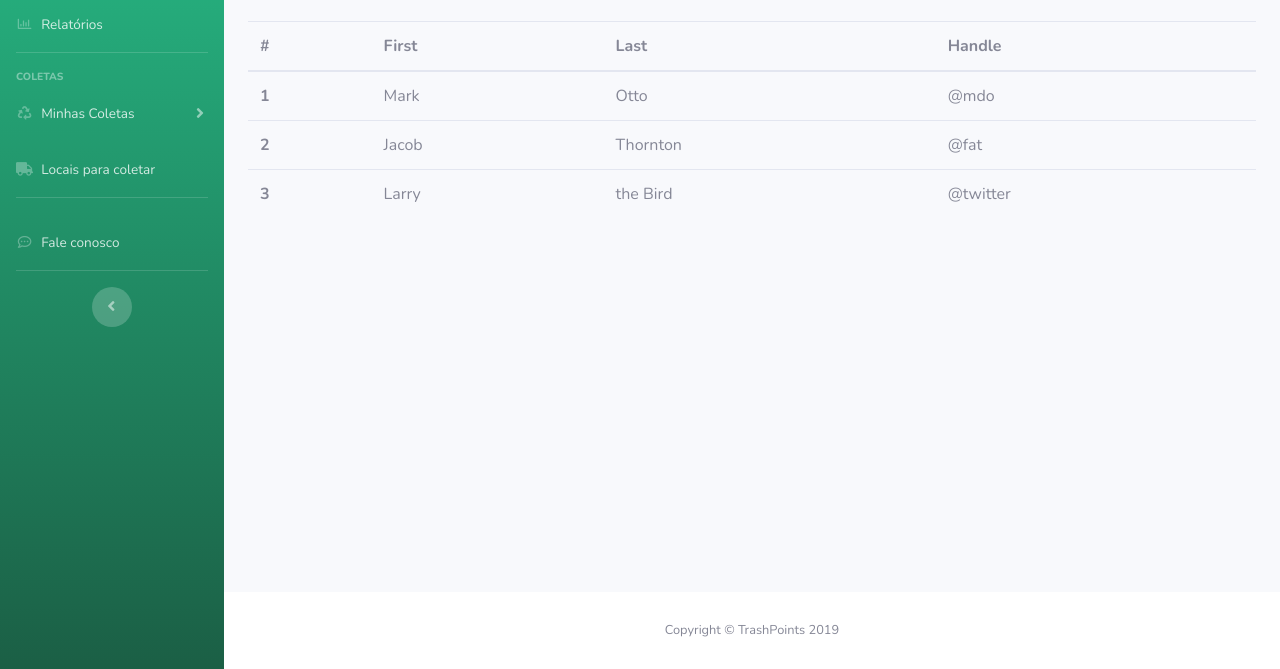
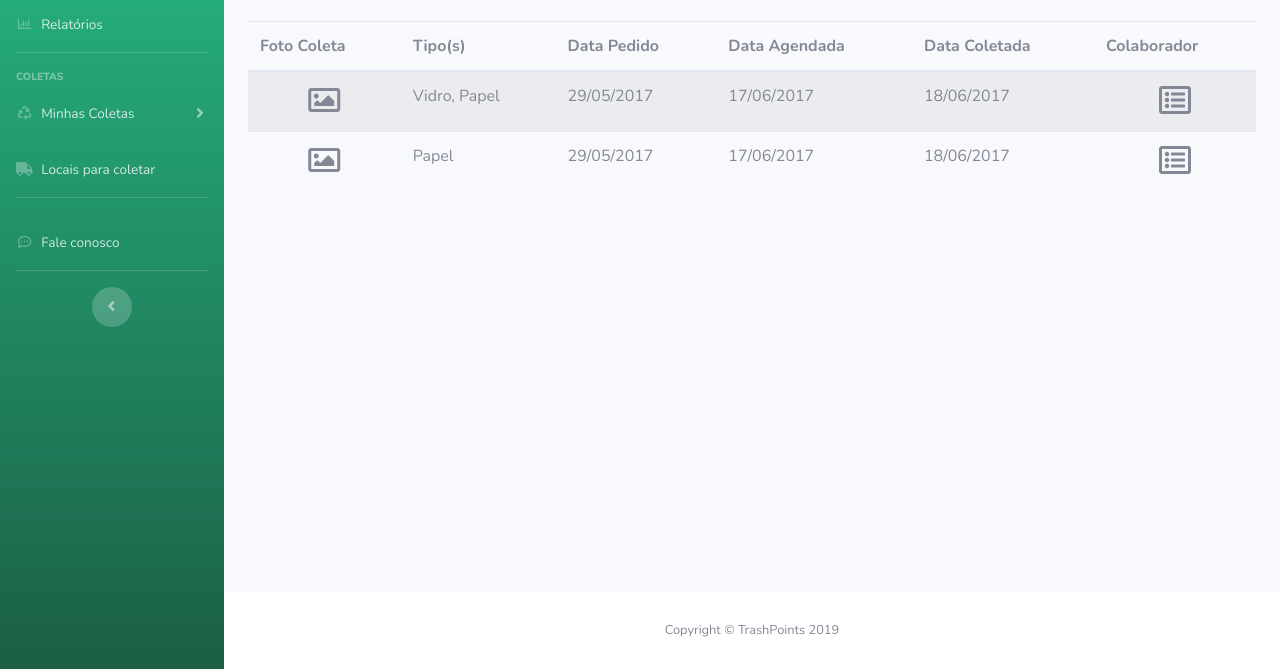
Before and after one commit to WelingtonMonteiro/Trashpoints, a website: page public/index.html at #!/companhia/minhas-coletas/coletadas in a window 1280 px wide. Shown: the part 131-800 px from the top of the page. Drawn offline with nearby package versions, Linux system fonts and the light colour scheme.

Commit message:
implementando view coletas empresa

```diff
--- a/public/app/company/controllers/company-controller.js
+++ b/public/app/company/controllers/company-controller.js
@@ -1,16 +1,37 @@
 (function () {
-    'use strict';
+   'use strict';
 
-    angular.module('trashpoints')
+   angular.module('trashpoints')
       .controller('CompanyCtrl', CompanyCtrl);
 
-    CompanyCtrl.$inject = ['$scope', '$rootScope'];
+   CompanyCtrl.$inject = ['$scope', '$rootScope'];
 
-    function CompanyCtrl($scope, $rootScope) {
-        $rootScope.user = { id: '123456', role: 'COMPANHIA'};
-        //var vm = this;
-        //vm.relatorios = [];
-        console.log('HomeEmpresaCtrl');
-        //$scope.termoPesquisa = "Teste";
-    }
+   function CompanyCtrl($scope, $rootScope) {
+      $rootScope.user = {
+         id: '123456',
+         role: 'COMPANHIA'
+      };
+
+      let vm = $scope;
+
+      vm.collects = [{
+         id: '123',
+         photo: 'assets/images/logos/trashPoints-logotipo-miniatura-alpha.png',
+         types: 'Vidro, Papel',
+         orderDate: new Date(2017, 4, 29),
+         scheduleDate: new Date(2017, 5, 17),
+         collectedDate: new Date(2017, 5, 18)
+      }, {
+         id: '321',
+         photo: 'assets/images/logos/trashPoints-logotipo-miniatura-alpha.png',
+         types: 'Papel',
+         orderDate: new Date(2017, 4, 29),
+         scheduleDate: new Date(2017, 5, 17),
+         collectedDate: new Date(2017, 5, 18)
+      }];
+
+
+
+   }
+
 })();
--- a/public/app/configs/routeConfig.js
+++ b/public/app/configs/routeConfig.js
@@ -32,7 +32,8 @@
 			})
 			.when("/companhia/minhas-coletas/coletadas", {
 				templateUrl: "views/collect/collect.html",
-				controller: "CompanyCtrl"
+				controller: "CompanyCtrl",
+				controllerAs: 'vm'
 			})
 			.when("/not-found", {
 				templateUrl: "views/commons/not-found.html",
--- a/public/views/collect/collect.html
+++ b/public/views/collect/collect.html
@@ -4,33 +4,34 @@
    <!-- Page Heading -->
    <h1 class="h3 mb-4 text-gray-800">Coletadas</h1>
 
-    <table class="table">
+
+   <table class="table table-striped">
       <thead>
          <tr>
-            <th scope="col">#</th>
-            <th scope="col">First</th>
-            <th scope="col">Last</th>
-            <th scope="col">Handle</th>
+            <th scope="col">Foto Coleta</th>
+            <th scope="col">Tipo(s)</th>
+            <th scope="col">Data Pedido</th>
+            <th scope="col">Data Agendada</th>
+            <th scope="col">Data Coletada</th>
+            <th scope="col">Colaborador</th>
          </tr>
       </thead>
-        <tbody>
-          <tr>
-            <th scope="row">1</th>
-            <td>Mark</td>
-            <td>Otto</td>
-            <td>@mdo</td>
-          </tr>
-          <tr>
-            <th scope="row">2</th>
-            <td>Jacob</td>
-            <td>Thornton</td>
-            <td>@fat</td>
-          </tr>
-          <tr>
-            <th scope="row">3</th>
-            <td>Larry</td>
-            <td>the Bird</td>
-            <td>@twitter</td>
+      <tbody ng-controller="CompanyCtrl">
+         <tr ng-repeat="c in collects">
+            <td class="text-center">
+               <a ng-click='openModalImage("{{c.id}}")' title="Ver Imagem da coleta">
+                  <i class="far fa-image fa-2x"></i>
+               </a>
+            </td>
+            <td>{{ c.types }}</td>
+            <td>{{ c.orderDate.toLocaleDateString('pt-br') }}</td>
+            <td>{{ c.scheduleDate.toLocaleDateString('pt-br') }}</td>
+            <td>{{ c.collectedDate.toLocaleDateString('pt-br') }} </td>
+            <td class="text-center">
+               <a onclick="openModalCollaboratorDetails(2)" title="Detalhes do colaborador">
+                  <i class="far fa-list-alt fa-2x"></i>
+               </a>
+            </td>
          </tr>
       </tbody>
    </table>
--- a/public/views/shared/_topbar.html
+++ b/public/views/shared/_topbar.html
@@ -10,7 +10,7 @@
     <form class="d-none d-sm-inline-block form-inline mr-auto ml-md-3 my-2 my-md-0 mw-100 navbar-search">
         <div class="input-group">
             <input type="text" ng-model="termoPesquisa" class="form-control bg-light border-0 small"
-                placeholder="Pesquiar por..." aria-label="Search" aria-describedby="basic-addon2">
+                placeholder="Pesquisar por..." aria-label="Search" aria-describedby="basic-addon2">
             <div class="input-group-append">
                 <button class="btn btn-success" type="button">
                     <i class="fas fa-search fa-sm"></i>
```
Lines whose indentation alone changed are shown as unchanged.
